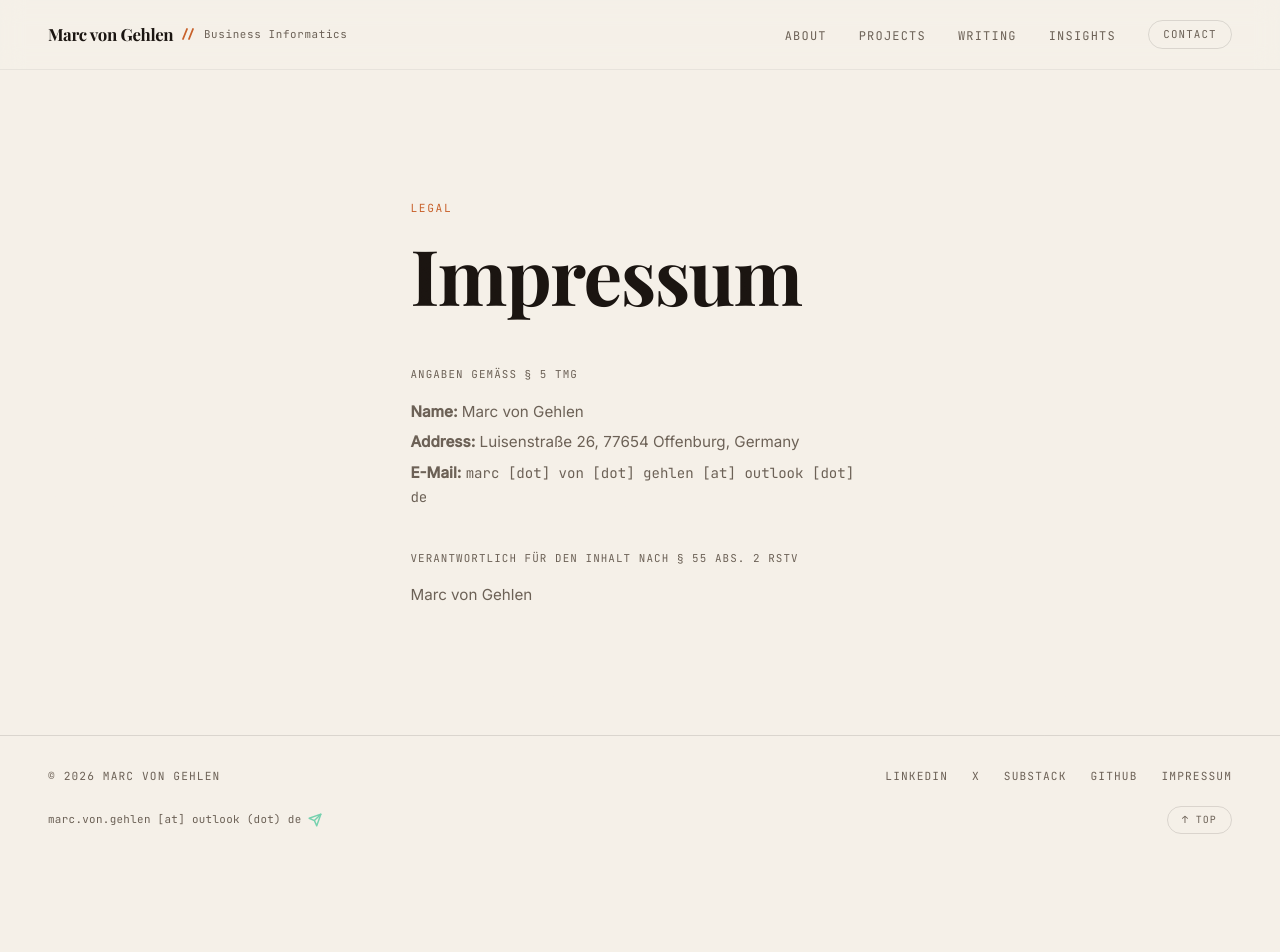
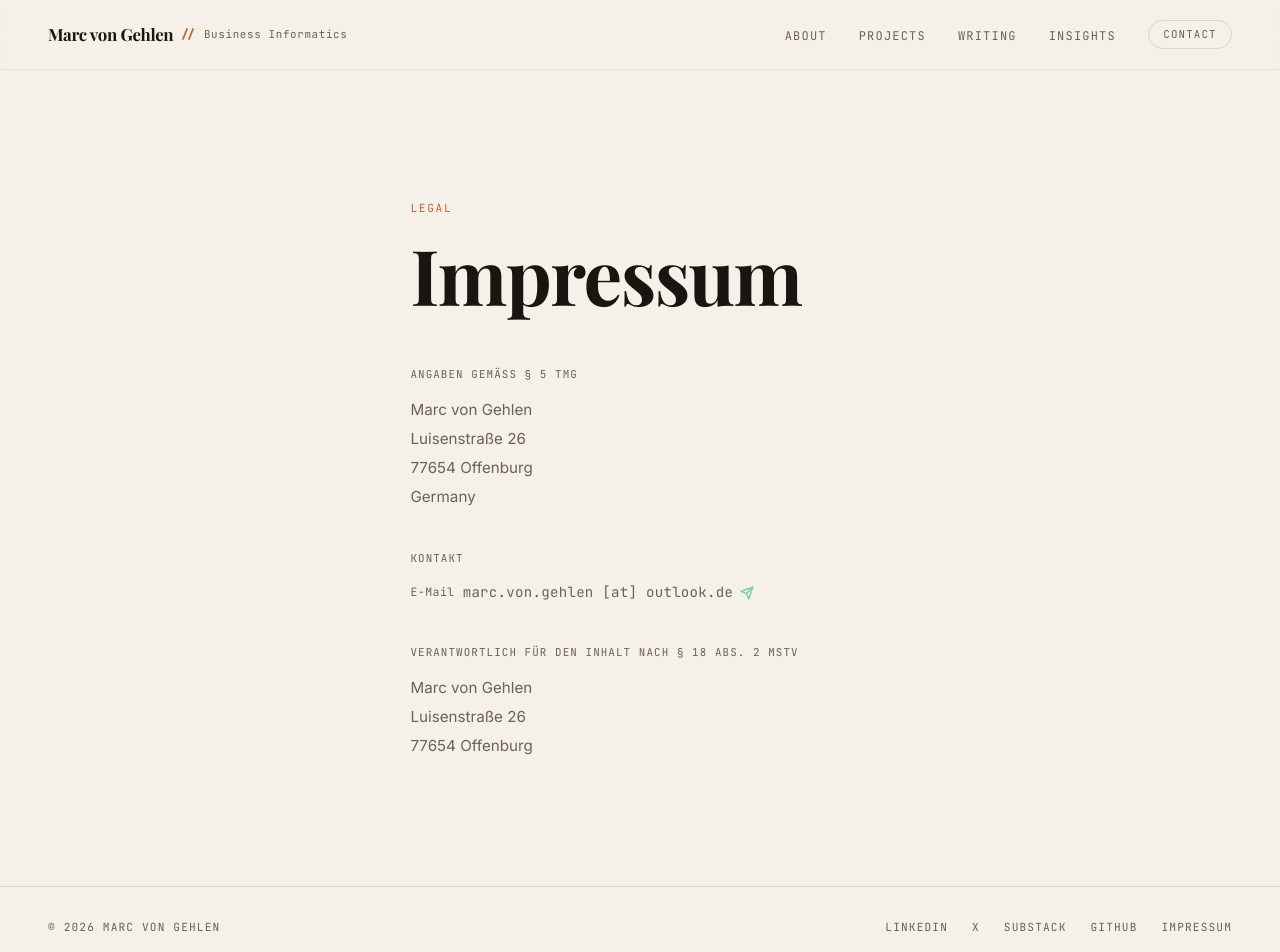
Before and after one commit to RealPlatin/personal-c1, a Next.js app: page /impressum in a window 1280 px wide. Shown: the top 952 px of the page. Before the commit the page ends 866 px from the top, so only its background shows below. Built offline with nearby package versions, Linux system fonts and the light colour scheme; a web font is replaced by a local one.

Commit message:
feat: Introduce console Easter egg, enhance project displays with archival evidence and images, and add an animated email icon to the footer.

```diff
--- a/src/app/impressum/page.tsx
+++ b/src/app/impressum/page.tsx
@@ -1,4 +1,5 @@
 import type { Metadata } from "next";
+import EmailPlane from "@/components/EmailPlane";
 
 export const metadata: Metadata = {
   title: "Impressum | Marc von Gehlen",
@@ -10,59 +11,51 @@ export const metadata: Metadata = {
   },
 };
 
+const sectionLabel: React.CSSProperties = {
+  fontFamily: "var(--font-mono)",
+  fontSize: "0.68rem",
+  letterSpacing: "0.1em",
+  textTransform: "uppercase",
+  color: "var(--muted)",
+  marginBottom: "0.9rem",
+};
+
+const line: React.CSSProperties = {
+  margin: "0 0 0.3rem",
+  fontSize: "0.95rem",
+  lineHeight: 1.6,
+};
+
 export default function ImpressumPage() {
   return (
     <div className="container section" style={{ maxWidth: "55ch" }}>
       <p className="label" style={{ marginBottom: "0.75rem" }}>Legal</p>
       <h1 style={{ marginBottom: "3rem" }}>Impressum</h1>
 
+      {/* Angaben gemäß § 5 TMG */}
       <section style={{ marginBottom: "2.5rem" }}>
-        <p
-          style={{
-            fontFamily: "var(--font-mono)",
-            fontSize: "0.68rem",
-            letterSpacing: "0.1em",
-            textTransform: "uppercase",
-            color: "var(--muted)",
-            marginBottom: "1rem",
-          }}
-        >
-          Angaben gemäß § 5 TMG
-        </p>
-        <p style={{ margin: "0 0 0.4rem", fontSize: "0.95rem" }}>
-          <strong>Name:</strong> Marc von Gehlen
-        </p>
-        <p style={{ margin: "0 0 0.4rem", fontSize: "0.95rem" }}>
-          <strong>Address:</strong> Luisenstraße 26, 77654 Offenburg, Germany
-        </p>
-        <p style={{ margin: 0, fontSize: "0.95rem" }}>
-          <strong>E-Mail:</strong>{" "}
-          <span
-            style={{
-              fontFamily: "var(--font-mono)",
-              fontSize: "0.88rem",
-              userSelect: "none",
-            }}
-          >
-            marc [dot] von [dot] gehlen [at] outlook [dot] de
-          </span>
-        </p>
+        <p style={sectionLabel}>Angaben gemäß § 5 TMG</p>
+        <p style={line}>Marc von Gehlen</p>
+        <p style={line}>Luisenstraße 26</p>
+        <p style={line}>77654 Offenburg</p>
+        <p style={{ ...line, margin: 0 }}>Germany</p>
       </section>
 
+      {/* Kontakt */}
+      <section style={{ marginBottom: "2.5rem" }}>
+        <p style={sectionLabel}>Kontakt</p>
+        <div style={{ display: "flex", alignItems: "center", gap: "0.5rem", fontSize: "0.95rem" }}>
+          <span style={{ color: "var(--muted)", fontFamily: "var(--font-mono)", fontSize: "0.72rem", letterSpacing: "0.04em" }}>E-Mail</span>
+          <EmailPlane style={{ fontSize: "0.88rem", letterSpacing: "0.02em" }} />
+        </div>
+      </section>
+
+      {/* Verantwortlich */}
       <section>
-        <p
-          style={{
-            fontFamily: "var(--font-mono)",
-            fontSize: "0.68rem",
-            letterSpacing: "0.1em",
-            textTransform: "uppercase",
-            color: "var(--muted)",
-            marginBottom: "1rem",
-          }}
-        >
-          Verantwortlich für den Inhalt nach § 55 Abs. 2 RStV
-        </p>
-        <p style={{ margin: 0, fontSize: "0.95rem" }}>Marc von Gehlen</p>
+        <p style={sectionLabel}>Verantwortlich für den Inhalt nach § 18 Abs. 2 MStV</p>
+        <p style={line}>Marc von Gehlen</p>
+        <p style={line}>Luisenstraße 26</p>
+        <p style={{ ...line, margin: 0 }}>77654 Offenburg</p>
       </section>
     </div>
   );
--- a/src/components/ConsoleEgg.tsx
+++ b/src/components/ConsoleEgg.tsx
@@ -9,7 +9,7 @@ export default function ConsoleEgg() {
       "color: white; background: #10b981; font-weight: bold; padding: 4px; border-radius: 4px;",
       "color: #10b981; font-weight: bold;"
     );
-    console.log("Interested in the source? You found the first step. Let's talk business.");
+    console.log("> System Status: All systems nominal. Let's talk business.");
   }, []);
 
   return null;
--- /dev/null
+++ b/src/components/EmailPlane.tsx
@@ -0,0 +1,83 @@
+"use client";
+
+import { useRef, useState } from "react";
+import { motion } from "framer-motion";
+
+const MAILTO = "mailto:marc.von.gehlen@outlook.de";
+
+const planeVariants = {
+  idle: {
+    rotate: 0, x: 0, y: 0, opacity: 0.55, scale: 1,
+    transition: { duration: 0.3 },
+  },
+  hovered: {
+    rotate: 15,
+    y: [0, -3, 0],
+    opacity: 1,
+    transition: {
+      rotate: { duration: 0.2 },
+      opacity: { duration: 0.2 },
+      y: { repeat: Infinity, duration: 1.2, ease: "easeInOut" as const },
+    },
+  },
+  flying: {
+    rotate: 45, x: 180, y: -180, opacity: 0, scale: 0.3,
+    transition: { duration: 0.65, ease: "easeIn" as const },
+  },
+};
+
+export default function EmailPlane({
+  display = "marc.von.gehlen [at] outlook.de",
+  style,
+  id,
+}: {
+  display?: string;
+  style?: React.CSSProperties;
+  id?: string;
+}) {
+  const [planeState, setPlaneState] = useState<"idle" | "hovered" | "flying">("idle");
+  const flyingRef = useRef(false);
+
+  const handleClick = (e: React.MouseEvent<HTMLAnchorElement>) => {
+    if (flyingRef.current) return;
+    e.preventDefault();
+    flyingRef.current = true;
+    setPlaneState("flying");
+    setTimeout(() => { window.location.href = MAILTO; }, 400);
+    setTimeout(() => { flyingRef.current = false; setPlaneState("idle"); }, 1800);
+  };
+
+  const handleHoverStart = () => { if (!flyingRef.current) setPlaneState("hovered"); };
+  const handleHoverEnd   = () => { if (!flyingRef.current) setPlaneState("idle"); };
+
+  return (
+    <a
+      id={id}
+      href={MAILTO}
+      onClick={handleClick}
+      style={{
+        display: "inline-flex",
+        alignItems: "center",
+        gap: "0.4rem",
+        fontFamily: "var(--font-mono)",
+        color: "var(--muted)",
+        userSelect: "none",
+        ...style,
+      }}
+    >
+      {display}
+      <motion.span
+        animate={planeState}
+        variants={planeVariants}
+        onHoverStart={handleHoverStart}
+        onHoverEnd={handleHoverEnd}
+        style={{ display: "inline-flex", color: "#10b981", lineHeight: 1, flexShrink: 0 }}
+      >
+        <svg width="14" height="14" viewBox="0 0 24 24" fill="none" stroke="currentColor" strokeWidth="2.5" strokeLinecap="round" strokeLinejoin="round">
+          <line x1="22" y1="2" x2="11" y2="13" />
+          <polygon points="22 2 15 22 11 13 2 9 22 2" />
+        </svg>
+      </motion.span>
+    </a>
+  );
+}
--- a/src/components/Footer.tsx
+++ b/src/components/Footer.tsx
@@ -2,27 +2,13 @@
 
 import Link from "next/link";
 import { useEffect, useRef, useState } from "react";
-import { motion } from "framer-motion";
+import EmailPlane from "./EmailPlane";
 
 export default function Footer() {
   const year = new Date().getFullYear();
   const [highlighted, setHighlighted] = useState(false);
   const [btnAnimate, setBtnAnimate] = useState(false);
   const footerRef = useRef<HTMLElement>(null);
-  const [planeState, setPlaneState] = useState<"idle" | "hovered" | "flying">("idle");
-  const flyingRef = useRef(false);
-
-  const handleEmailClick = (e: React.MouseEvent<HTMLAnchorElement>) => {
-    if (flyingRef.current) return;
-    e.preventDefault();
-    flyingRef.current = true;
-    setPlaneState("flying");
-    setTimeout(() => { window.location.href = "mailto:marc.von.gehlen@outlook.de"; }, 400);
-    setTimeout(() => { flyingRef.current = false; setPlaneState("idle"); }, 1800);
-  };
-
-  const handlePlaneHoverStart = () => { if (!flyingRef.current) setPlaneState("hovered"); };
-  const handlePlaneHoverEnd   = () => { if (!flyingRef.current) setPlaneState("idle"); };
 
   // Animate ↑ Top button when footer enters viewport
   useEffect(() => {
@@ -149,55 +135,10 @@ export default function Footer() {
         </div>
 
         <div style={{ display: "flex", justifyContent: "space-between", alignItems: "center", flexWrap: "wrap", gap: "1rem" }}>
-          <a
+          <EmailPlane
             id="footer-email"
-            href="mailto:marc.von.gehlen@outlook.de"
-            onClick={handleEmailClick}
-            style={{
-              fontFamily: "var(--font-mono)",
-              fontSize: "0.68rem",
-              color: "var(--muted)",
-              letterSpacing: "0.03em",
-              display: "inline-flex",
-              alignItems: "center",
-              gap: "0.4rem",
-              ...highlightStyle,
-            }}
-          >
-            marc.von.gehlen [at] outlook (dot) de
-            <motion.span
-              animate={planeState}
-              variants={{
-                idle: {
-                  rotate: 0, x: 0, y: 0, opacity: 0.55, scale: 1,
-                  transition: { duration: 0.3 },
-                },
-                hovered: {
-                  rotate: 15,
-                  y: [0, -3, 0],
-                  opacity: 1,
-                  transition: {
-                    rotate: { duration: 0.2 },
-                    opacity: { duration: 0.2 },
-                    y: { repeat: Infinity, duration: 1.2, ease: "easeInOut" },
-                  },
-                },
-                flying: {
-                  rotate: 45, x: 180, y: -180, opacity: 0, scale: 0.3,
-                  transition: { duration: 0.65, ease: "easeIn" },
-                },
-              }}
-              onHoverStart={handlePlaneHoverStart}
-              onHoverEnd={handlePlaneHoverEnd}
-              style={{ display: "inline-flex", color: "#10b981", lineHeight: 1, flexShrink: 0 }}
-            >
-              {/* Send / paper-plane icon */}
-              <svg width="14" height="14" viewBox="0 0 24 24" fill="none" stroke="currentColor" strokeWidth="2.5" strokeLinecap="round" strokeLinejoin="round">
-                <line x1="22" y1="2" x2="11" y2="13" />
-                <polygon points="22 2 15 22 11 13 2 9 22 2" />
-              </svg>
-            </motion.span>
-          </a>
+            style={{ fontSize: "0.68rem", letterSpacing: "0.03em", ...highlightStyle }}
+          />
           <button
             className={btnAnimate ? "top-btn-enter" : ""}
             onClick={() => window.scrollTo({ top: 0, behavior: "smooth" })}
```
